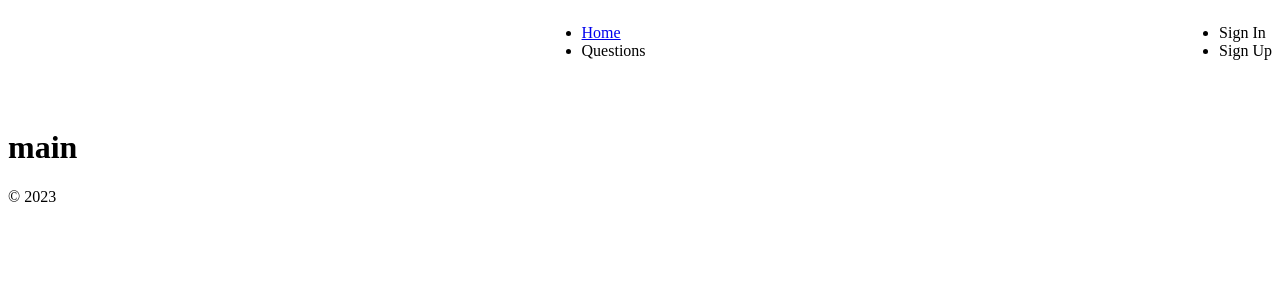
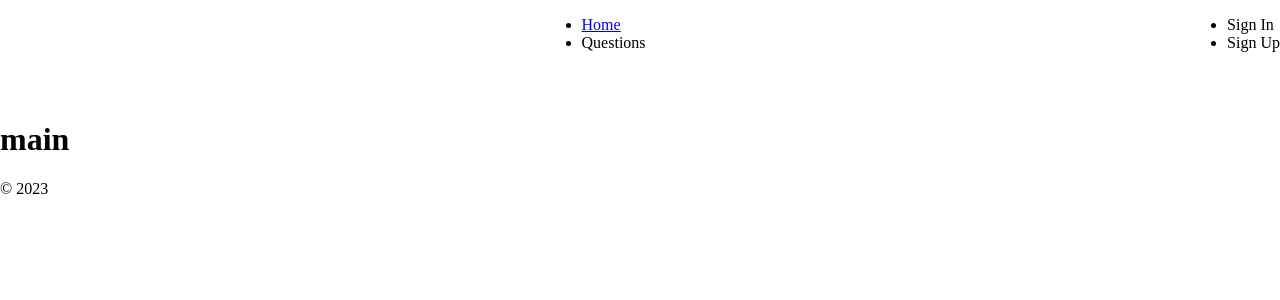
Before and after one commit to OdetaDz/React-atsiskaitymas, a React (Create React App) app in the folder React_atsiskaitymas/: page / in a window 1280 px wide. Shown: the top 300 px of the page. Built offline with nearby package versions, Linux system fonts and the light colour scheme.

Commit message:
import normalizas puslapiui ir iconų biblioteka

```diff
--- a/React_atsiskaitymas/src/App.css
+++ b/React_atsiskaitymas/src/App.css
@@ -0,0 +1,3 @@
+@import url("https://necolas.github.io/normalize.css/8.0.1/normalize.css");
+
+@import url("https://cdn.jsdelivr.net/npm/bootstrap-icons@1.11.1/font/bootstrap-icons.css");
```
